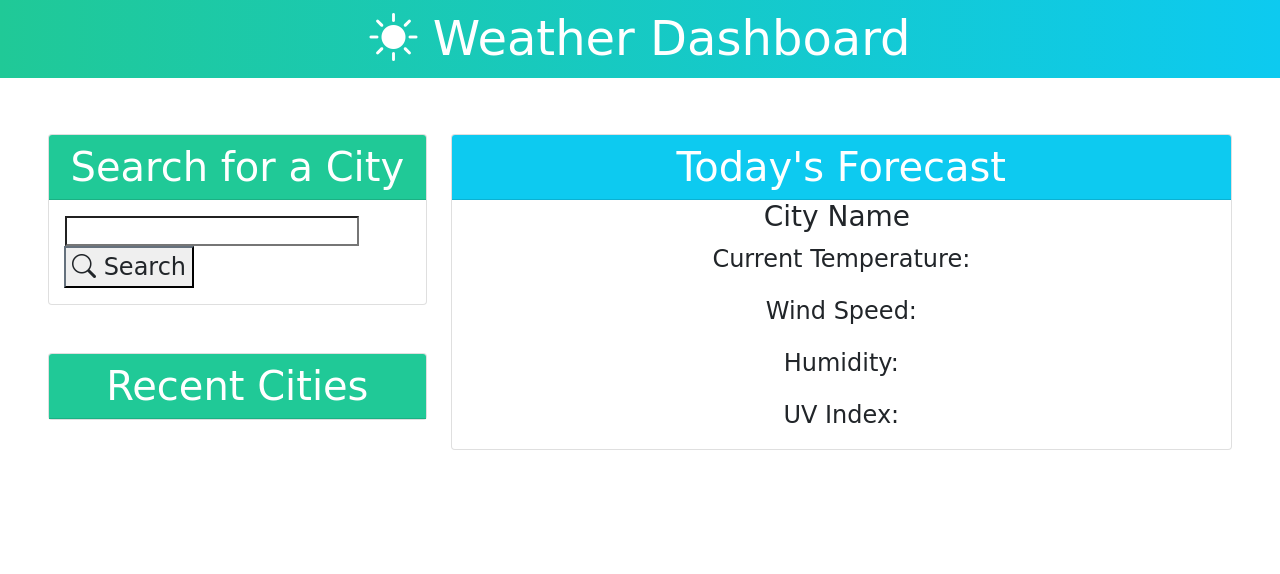
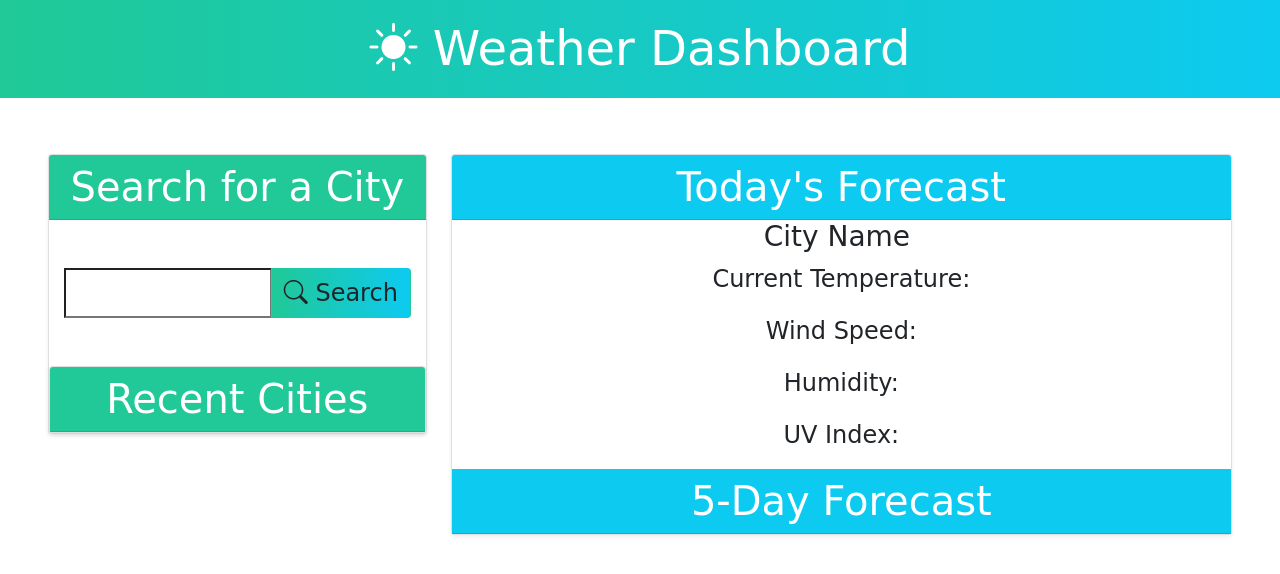
Before and after one commit to icohen90/challenge6, a plain HTML site: page index.html in a window 1280 px wide. Drawn offline with nearby package versions, Linux system fonts and the light colour scheme; a web font is replaced by a local one.

Commit message:
fixing css issues

```diff
--- a/assets/css/style.css
+++ b/assets/css/style.css
@@ -7,9 +7,12 @@ h1{
     color: white;
     font-size: 3rem;
     text-align: center;
-    padding: 10px;
+    padding: 20px;
 }
 
+.gradiant{
+    background-image: linear-gradient(to right, #20c997 , #0dcaf0);
+}
 
  .teal{
     background-color: #20c997;
@@ -23,10 +26,6 @@ h1{
     text-align: center;
 }
 
-.user-city{
-    width: 78%;
-}
-
 .container{
     text-align: center;
 }
--- a/index.html
+++ b/index.html
@@ -12,27 +12,26 @@
     <link href="./assets/css/style.css" rel="stylesheet">
 </head>
 <body>
-    <header>
+    <header class="">
         <h1><i class="bi bi-sun-fill"></i>  Weather Dashboard</h1>
     </header>
 
     <main class="row p-5">
         <div class="col-4">
-            <div class="card">
+            <div class="card shadow-sm">
                 <h2 class="card-header teal fs-1">Search for a City</h2>
-                <div class="input-group m-3" id="search-form">
+                <div class="input-group justify-content-center mt-5" id="search-form">
                     <input type="text" class="user-city" id="user-city" name="city">
-                    <button type="button" class="btn-outline-dark fs-4" id="user-city"><i class="bi bi-search"></i> Search</button>
+                    <button type="button" class="btn gradiant fs-4" id="user-city"><i class="bi bi-search"></i> Search</button>
                 </div>
-            </div>
-
-            <div class="card mt-5" id="recent-searches">
-                <h2 class="card-header teal fs-1">Recent Cities</h2>
+                <div class="card mt-5 shadow-sm" id="recent-searches">
+                    <h2 class="card-header teal fs-1">Recent Cities</h2>
+                </div>
             </div>
         </div>
 
         <div class="col-8 forecast">
-            <div class="card">
+            <div class="card shadow-sm">
                 <h2 class="card-header cyan fs-1">Today's Forecast</h2>
                 <div class="container">
                     <div class="row">
@@ -50,8 +49,15 @@
                         </div>
                     </div>
                 </div>
+
+                <h2 class="card-header cyan fs-1">5-Day Forecast</h2>
+                <div class="container">
+
+                </div>
             </div>
-        </div>
+
+
+
     </main>
 
 </body>
```
